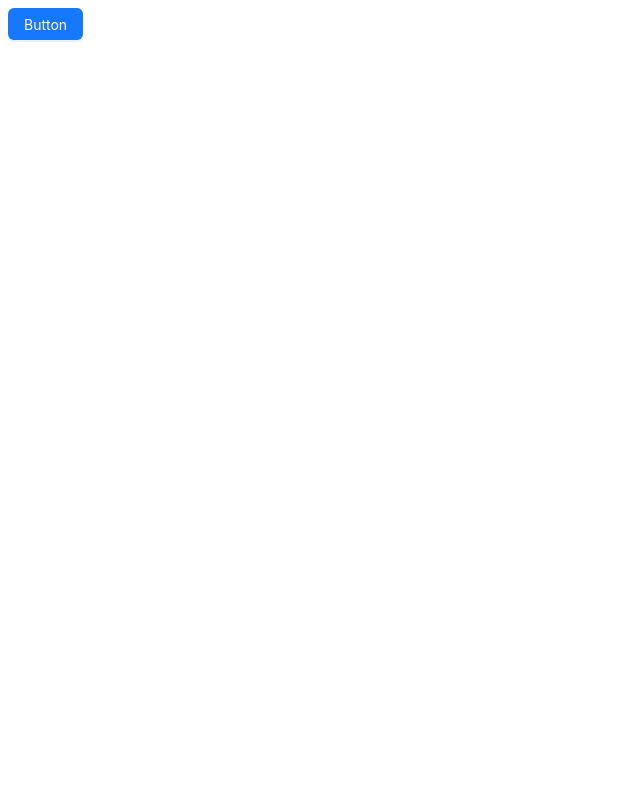
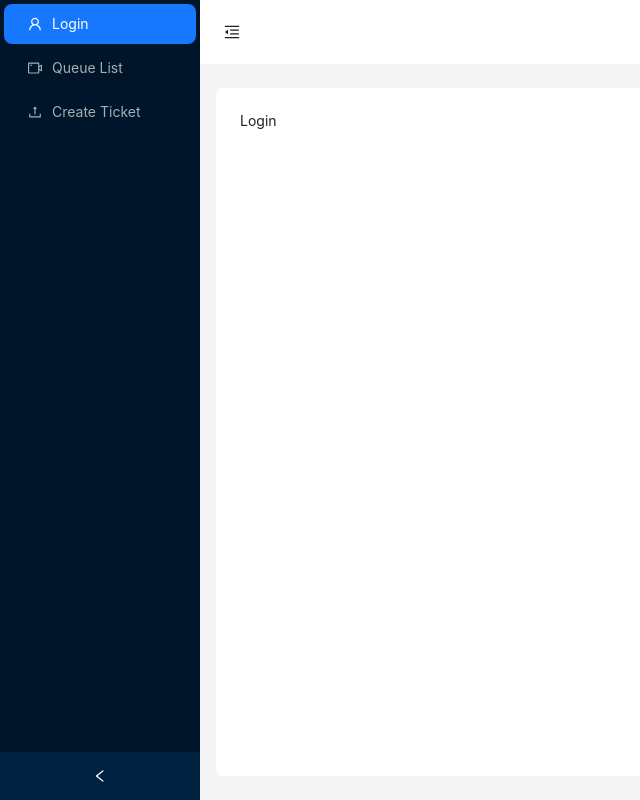
Before and after one commit to PressureDraper/scoket-io-04-tickets, a React (Vite) app: page /#/login in a window 1280 px wide. Shown: the whole page, without its empty margins (0-640 px from the left). Built offline with nearby package versions, Linux system fonts and the light colour scheme.

Commit message:
add: react routes and dashboard template

```diff
--- a/src/App.tsx
+++ /dev/null
@@ -1,14 +0,0 @@
-import { Button } from 'antd';
-
-function App() {
-
-    return (
-        <>
-            <div>
-                <Button type="primary">Button</Button>
-            </div>
-        </>
-    )
-}
-
-export default App;
--- /dev/null
+++ b/src/TicketApp.tsx
@@ -0,0 +1,5 @@
+export const TicketApp = () => {
+    return (
+        <div>TicketApp</div>
+    )
+}
--- /dev/null
+++ b/src/app.css
@@ -0,0 +1,4 @@
+* {
+    margin: 0;
+    padding: 0;
+}
--- a/src/main.tsx
+++ b/src/main.tsx
@@ -1,9 +1,10 @@
 import React from 'react';
 import ReactDOM from 'react-dom/client';
-import App from './App.tsx';
+import { AppRouter } from './routes/AppRouter.tsx';
+import './app.css';
 
 ReactDOM.createRoot(document.getElementById("root") as HTMLElement).render(
     <React.StrictMode>
-        <App />
+        <AppRouter />
     </React.StrictMode>
 );
--- /dev/null
+++ b/src/pages/CreateTicket.tsx
@@ -0,0 +1,5 @@
+export const CreateTicket = () => {
+    return (
+        <div>CreateTicket</div>
+    )
+}
--- /dev/null
+++ b/src/pages/Desktop.tsx
@@ -0,0 +1,5 @@
+export const Desktop = () => {
+    return (
+        <div>Desktop</div>
+    )
+}
--- /dev/null
+++ b/src/pages/Login.tsx
@@ -0,0 +1,5 @@
+export const Login = () => {
+    return (
+        <div>Login</div>
+    )
+}
--- /dev/null
+++ b/src/pages/MainPage.tsx
@@ -0,0 +1,96 @@
+import { useState } from 'react';
+import {
+    MenuFoldOutlined,
+    MenuUnfoldOutlined,
+    UploadOutlined,
+    UserOutlined,
+    VideoCameraOutlined,
+} from '@ant-design/icons';
+import { Button, Layout, Menu, theme } from 'antd';
+import { useNavigate } from 'react-router-dom';
+
+const { Header, Sider, Content } = Layout;
+
+export const MainPage = ({ Component }: any) => {
+    const [collapsed, setCollapsed] = useState(false);
+    const navigate = useNavigate();
+
+    const {
+        token: { colorBgContainer, borderRadiusLG },
+    } = theme.useToken();
+
+    const handlePage = (item: string) => {
+        switch (item) {
+            case '1':
+                navigate('/login', { replace: true });
+                break;
+
+            case '2':
+                navigate('/queue', { replace: true });
+                break;
+
+            case '3':
+                navigate('/createTicket', { replace: true });
+                break;
+
+            default:
+                break;
+        }
+    }
+
+    return (
+        <Layout style={{ height: '100vh', margin: 0, padding: 0 }}>
+            <Sider collapsible collapsed={collapsed} hidden={false}>
+                <div className="demo-logo-vertical" />
+                <Menu
+                    theme="dark"
+                    mode="inline"
+                    onClick={(e) => handlePage(e.key)}
+                    defaultSelectedKeys={['1']}
+                    items={[
+                        {
+                            key: '1',
+                            icon: <UserOutlined />,
+                            label: 'Login',
+                        },
+                        {
+                            key: '2',
+                            icon: <VideoCameraOutlined />,
+                            label: 'Queue List',
+                        },
+                        {
+                            key: '3',
+                            icon: <UploadOutlined />,
+                            label: 'Create Ticket',
+                        },
+                    ]}
+                />
+            </Sider>
+            <Layout>
+                <Header style={{ padding: 0, background: colorBgContainer }} hidden={false}>
+                    <Button
+                        type="text"
+                        icon={collapsed ? <MenuUnfoldOutlined /> : <MenuFoldOutlined />}
+                        onClick={() => setCollapsed(!collapsed)}
+                        style={{
+                            fontSize: '16px',
+                            width: 64,
+                            height: 64,
+                        }}
+                    />
+                </Header>
+                <Content
+                    style={{
+                        margin: '24px 16px',
+                        padding: 24,
+                        minHeight: 280,
+                        background: colorBgContainer,
+                        borderRadius: borderRadiusLG,
+                    }}
+                >
+                    {<Component />}
+                </Content>
+            </Layout>
+        </Layout>
+    );
+};
--- /dev/null
+++ b/src/pages/Queue.tsx
@@ -0,0 +1,6 @@
+
+export const Queue = () => {
+    return (
+        <div>Queue</div>
+    )
+}
--- /dev/null
+++ b/src/routes/AppRouter.tsx
@@ -0,0 +1,24 @@
+import {
+    Route,
+    HashRouter as Router, Routes
+} from "react-router-dom";
+import { DashboardRoute } from "./DashboardRoute";
+import { Login } from "../pages/Login"
+import { Queue } from "../pages/Queue";
+import { CreateTicket } from "../pages/CreateTicket";
+import { Desktop } from "../pages/Desktop";
+
+export const AppRouter = () => {
+    return (
+        <Router>
+            <Routes>
+                <Route path="/login/*" element={<DashboardRoute Component={Login} />} />
+                <Route path="/queue/*" element={<DashboardRoute Component={Queue} />} />
+                <Route path="/createTicket/*" element={<DashboardRoute Component={CreateTicket} />} />
+                <Route path="/desktop/*" element={<DashboardRoute Component={Desktop} />} />
+
+                <Route path="/createTicket/*" element={<DashboardRoute Component={CreateTicket} />} />
+            </Routes>
+        </Router>
+    )
+}
--- /dev/null
+++ b/src/routes/DashboardRoute.tsx
@@ -0,0 +1,14 @@
+import { Route, Routes } from "react-router-dom"
+import { MainPage } from "../pages/MainPage"
+
+
+export const DashboardRoute = ({ Component }: any) => {
+    return (
+        <Routes>
+            <Route
+                path="/"
+                element={<MainPage Component={Component} />}
+            />
+        </Routes>
+    )
+}
```
Also changed, not shown: src/routes/QueueRoute.tsx (added, +13 -0 lines).
